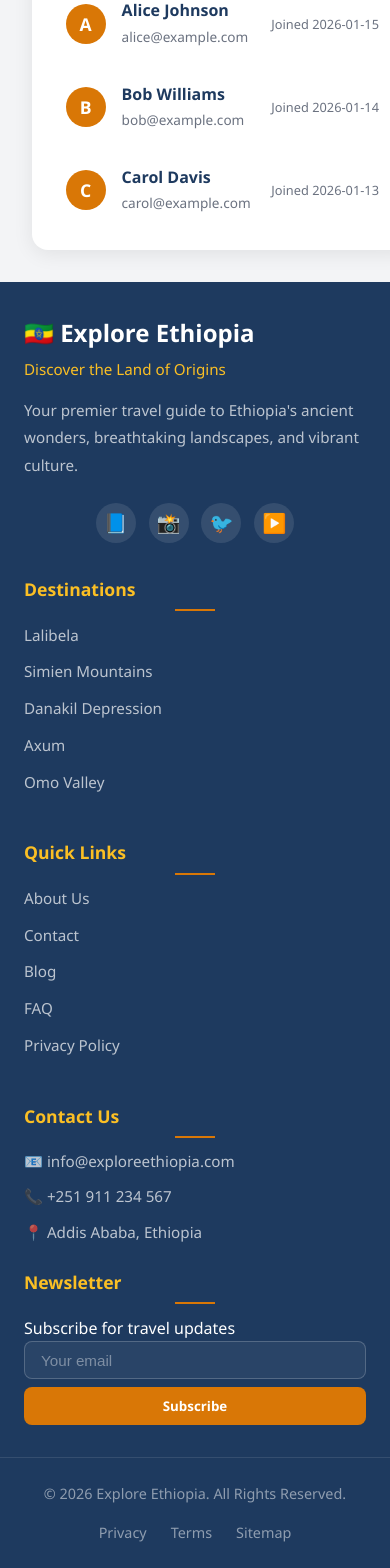
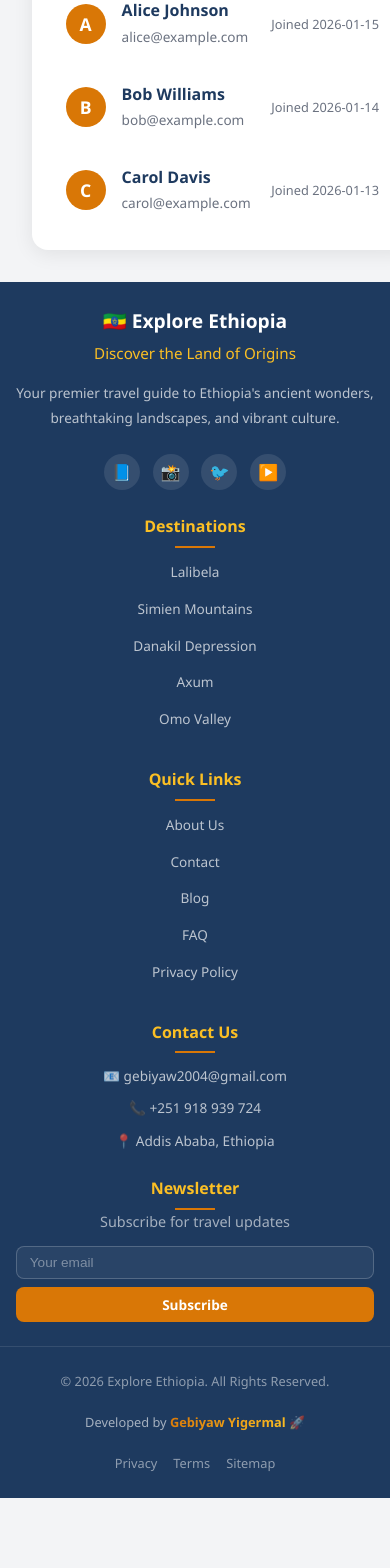
Before and after one commit to gebiyawyi/ethiopia-tourism-system, a React app in the folder frontend/: page /admin/dashboard in a window 390 px wide. Shown: the part 1978-3546 px from the top of the page. After the commit the page ends 3476 px from the top, so only its background shows below. Built offline with nearby package versions, Linux system fonts and the light colour scheme; no server answers; the HTML template or start-up script is replaced by a standard one.

Commit message:
all are possible

```diff
--- a/frontend/src/components/Footer/Footer.css
+++ b/frontend/src/components/Footer/Footer.css
@@ -1,3 +1,7 @@
+/* ============================================
+   FOOTER - COMPLETE STYLES
+   ============================================ */
+
 .footer {
   background: #1e3a5f;
   color: #ffffff;
@@ -13,6 +17,9 @@
   gap: 3rem;
 }
 
+/* ============================================
+   COLUMN HEADERS
+   ============================================ */
 .footer-column h3 {
   font-size: 1.5rem;
   margin-bottom: 0.5rem;
@@ -35,6 +42,9 @@
   background: #d97706;
 }
 
+/* ============================================
+   BRAND
+   ============================================ */
 .footer-brand p {
   color: #fbbf24;
   font-size: 0.95rem;
@@ -49,6 +59,9 @@
   margin-bottom: 1.5rem;
 }
 
+/* ============================================
+   SOCIAL ICONS
+   ============================================ */
 .footer-social {
   display: flex;
   gap: 0.8rem;
@@ -73,6 +86,9 @@
   transform: translateY(-3px);
 }
 
+/* ============================================
+   LINKS
+   ============================================ */
 .footer-links {
   list-style: none;
   padding: 0;
@@ -94,6 +110,9 @@
   padding-left: 5px;
 }
 
+/* ============================================
+   CONTACT
+   ============================================ */
 .footer-contact {
   list-style: none;
   padding: 0;
@@ -105,8 +124,21 @@
   font-size: 0.95rem;
 }
 
+/* ============================================
+   NEWSLETTER
+   ============================================ */
 .footer-newsletter {
   margin-top: 1.5rem;
+}
+
+.footer-newsletter h4 {
+  margin-bottom: 0.5rem;
+}
+
+.footer-newsletter p {
+  color: rgba(255,255,255,0.6);
+  font-size: 0.9rem;
+  margin-bottom: 0.8rem;
 }
 
 .newsletter-form {
@@ -123,6 +155,7 @@
   color: #ffffff;
   font-size: 0.95rem;
   outline: none;
+  transition: border-color 0.3s ease;
 }
 
 .newsletter-form input::placeholder {
@@ -142,12 +175,17 @@
   font-weight: 600;
   cursor: pointer;
   transition: all 0.3s ease;
+  white-space: nowrap;
 }
 
 .newsletter-form button:hover {
   background: #b45309;
+  transform: translateY(-2px);
 }
 
+/* ============================================
+   FOOTER BOTTOM
+   ============================================ */
 .footer-bottom {
   border-top: 1px solid rgba(255,255,255,0.1);
   padding: 1.5rem 0;
@@ -169,6 +207,24 @@
   font-size: 0.9rem;
 }
 
+/* ✅ Developer Credit */
+.developer-credit {
+  color: rgba(255,255,255,0.6) !important;
+  font-size: 0.9rem;
+}
+
+.developer-credit strong {
+  color: #fbbf24;
+  font-weight: 700;
+  background: linear-gradient(135deg, #d97706, #fbbf24);
+  -webkit-background-clip: text;
+  -webkit-text-fill-color: transparent;
+  background-clip: text;
+}
+
+/* ============================================
+   FOOTER BOTTOM LINKS
+   ============================================ */
 .footer-bottom-links {
   display: flex;
   gap: 1.5rem;
@@ -178,12 +234,18 @@
   color: rgba(255,255,255,0.5);
   text-decoration: none;
   font-size: 0.9rem;
+  transition: color 0.3s ease;
 }
 
 .footer-bottom-links a:hover {
   color: #fbbf24;
 }
 
+/* ============================================
+   RESPONSIVE
+   ============================================ */
+
+/* Tablet */
 @media (max-width: 1024px) {
   .footer-container {
     grid-template-columns: 1fr 1fr;
@@ -191,11 +253,16 @@
   }
 }
 
+/* Mobile */
 @media (max-width: 768px) {
   .footer-container {
     grid-template-columns: 1fr;
     gap: 2rem;
     padding: 2rem 1.5rem;
+  }
+
+  .footer-column {
+    text-align: center;
   }
 
   .footer-column h4::after {
@@ -219,4 +286,63 @@
   .newsletter-form button {
     width: 100%;
   }
+
+  .footer-bottom-links {
+    justify-content: center;
+  }
+
+  .developer-credit {
+    margin: 0.3rem 0;
+  }
 }
+
+/* Small Mobile */
+@media (max-width: 480px) {
+  .footer-container {
+    padding: 1.5rem 1rem;
+    gap: 1.5rem;
+  }
+
+  .footer-column h3 {
+    font-size: 1.2rem;
+  }
+
+  .footer-column h4 {
+    font-size: 1rem;
+  }
+
+  .footer-description {
+    font-size: 0.85rem;
+  }
+
+  .footer-links a,
+  .footer-contact li {
+    font-size: 0.85rem;
+  }
+
+  .social-icon {
+    width: 36px;
+    height: 36px;
+    font-size: 1rem;
+  }
+
+  .newsletter-form input {
+    font-size: 0.85rem;
+    padding: 0.5rem 0.8rem;
+  }
+
+  .newsletter-form button {
+    font-size: 0.85rem;
+    padding: 0.5rem;
+  }
+
+  .footer-bottom p,
+  .footer-bottom-links a,
+  .developer-credit {
+    font-size: 0.8rem;
+  }
+
+  .footer-bottom-links {
+    gap: 1rem;
+  }
+}
--- a/frontend/src/components/Footer/Footer.jsx
+++ b/frontend/src/components/Footer/Footer.jsx
@@ -6,7 +6,9 @@ const Footer = () => {
   return (
     <footer className="footer">
       <div className="footer-container">
-        {/* Column 1 */}
+        {/* ============================================
+            COLUMN 1 - Brand
+        ============================================ */}
         <div className="footer-column">
           <div className="footer-brand">
             <h3>🇪🇹 Explore Ethiopia</h3>
@@ -17,22 +19,24 @@ const Footer = () => {
             breathtaking landscapes, and vibrant culture.
           </p>
           <div className="footer-social">
-            <a href="#" className="social-icon">
+            <a href="#" className="social-icon" aria-label="Facebook">
               📘
             </a>
-            <a href="#" className="social-icon">
+            <a href="#" className="social-icon" aria-label="Instagram">
               📸
             </a>
-            <a href="#" className="social-icon">
+            <a href="#" className="social-icon" aria-label="Twitter">
               🐦
             </a>
-            <a href="#" className="social-icon">
+            <a href="#" className="social-icon" aria-label="YouTube">
               ▶️
             </a>
           </div>
         </div>
 
-        {/* Column 2 */}
+        {/* ============================================
+            COLUMN 2 - Destinations
+        ============================================ */}
         <div className="footer-column">
           <h4>Destinations</h4>
           <ul className="footer-links">
@@ -54,7 +58,9 @@ const Footer = () => {
           </ul>
         </div>
 
-        {/* Column 3 */}
+        {/* ============================================
+            COLUMN 3 - Quick Links
+        ============================================ */}
         <div className="footer-column">
           <h4>Quick Links</h4>
           <ul className="footer-links">
@@ -76,19 +82,24 @@ const Footer = () => {
           </ul>
         </div>
 
-        {/* Column 4 */}
+        {/* ============================================
+            COLUMN 4 - Contact & Newsletter
+        ============================================ */}
         <div className="footer-column">
           <h4>Contact Us</h4>
           <ul className="footer-contact">
-            <li>📧 info@exploreethiopia.com</li>
-            <li>📞 +251 911 234 567</li>
+            <li>📧 gebiyaw2004@gmail.com</li>
+            <li>📞 +251 918 939 724</li>
             <li>📍 Addis Ababa, Ethiopia</li>
           </ul>
 
           <div className="footer-newsletter">
             <h4>Newsletter</h4>
             <p>Subscribe for travel updates</p>
-            <form className="newsletter-form">
+            <form
+              className="newsletter-form"
+              onSubmit={(e) => e.preventDefault()}
+            >
               <input type="email" placeholder="Your email" />
               <button type="submit">Subscribe</button>
             </form>
@@ -96,9 +107,18 @@ const Footer = () => {
         </div>
       </div>
 
+      {/* ============================================
+          FOOTER BOTTOM - With Developer Credit
+      ============================================ */}
       <div className="footer-bottom">
         <div className="footer-bottom-container">
           <p>© 2026 Explore Ethiopia. All Rights Reserved.</p>
+
+          {/* ✅ Developer Credit */}
+          <p className="developer-credit">
+            Developed by <strong>Gebiyaw Yigermal</strong> 🚀
+          </p>
+
           <div className="footer-bottom-links">
             <Link to="/privacy">Privacy</Link>
             <Link to="/terms">Terms</Link>
--- a/frontend/src/pages/Contact/Contact.jsx
+++ b/frontend/src/pages/Contact/Contact.jsx
@@ -56,14 +56,14 @@ const Contact = () => {
                   <span className="contact-icon">📞</span>
                   <div>
                     <h4>Phone</h4>
-                    <p>+251 911 234 567</p>
+                    <p>+251 918939724</p>
                   </div>
                 </div>
                 <div className="contact-item">
                   <span className="contact-icon">✉️</span>
                   <div>
                     <h4>Email</h4>
-                    <p>info@exploreethiopia.com</p>
+                    <p>gebiyaw2004@gmail.com</p>
                   </div>
                 </div>
               </div>
```
